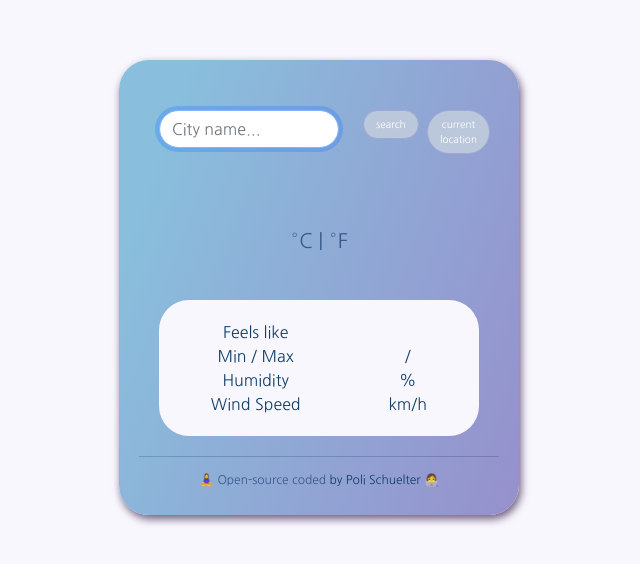
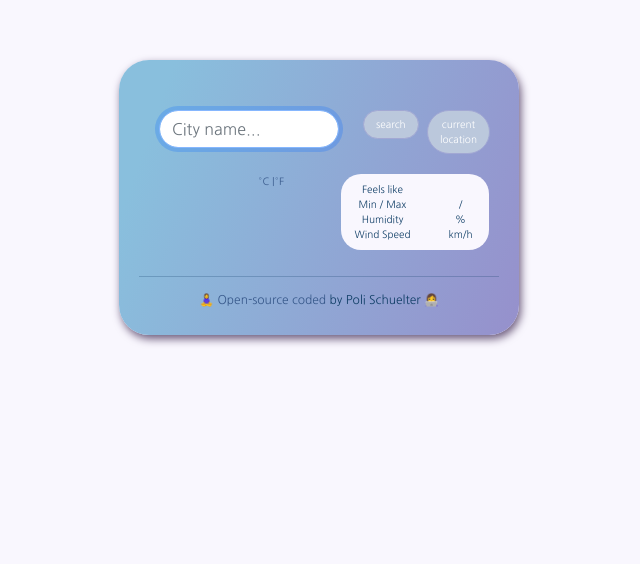
Before and after one commit to polianasc/weather-app, a plain HTML site: page index.HTML in a window 1280 px wide. Shown: the whole page, without its empty margins (321-961 px from the left). Drawn offline with nearby package versions, Linux system fonts and the light colour scheme; no server answers.

Commit message:
layout reorganization

```diff
--- a/index.HTML
+++ b/index.HTML
@@ -55,18 +55,31 @@
           </div>
         </div>
       </form>
-      <br />
+      <div class="city-day-temperature">
+        <div class="row">
+          <div class="col-6">
             <h1 id="city-result"></h1>
             <h5 id="day-time"></h5>
             <p id="description"></p>
-      <img src="" id="icon" alt="" width="150" />
-      <h3>
+            <div class="search-result-temperature">
+              <div class="row">
+                <div class="col-6">
+                  <img src="" id="icon" alt="" width="90" />
+                </div>
+                <div class="col-6">
                   <span id="temperature"></span
                   ><span class="units"
-          ><a href="#" id="celsius-link" class="active">°C </a> |
-          <a href="#" id="fahrenheit-link">°F </a>
+                    ><a href="#" id="celsius-link" class="active">°C </a> |<a
+                      href="#"
+                      id="fahrenheit-link"
+                      >°F
+                    </a>
                   </span>
-      </h3>
+                </div>
+              </div>
+            </div>
+          </div>
+          <div class="col-6">
             <div class="search-result">
               <div class="row">
                 <div class="col-7">Feels like</div>
@@ -82,6 +95,9 @@
 
                 <div class="col-7">Wind Speed</div>
                 <div class="col-5" id="wind-speed">km/h</div>
+              </div>
+            </div>
+          </div>
         </div>
       </div>
       <hr />
--- a/src/style.css
+++ b/src/style.css
@@ -12,26 +12,20 @@ form {
 }
 
 h1 {
-  font-size: 50px;
+  font-size: 25px;
   padding-bottom: 0;
-  color: white;
 }
 
-h4 {
+h5 {
   padding: 0;
-  font-size: 12px;
+  font-size: 10px;
   position: relative;
-  margin-top: -10px;
+  margin-top: 5px;
 }
 
 p {
   margin-bottom: 0;
-}
-
-h3 {
-  font-size: 50px;
-  color: #38598b;
-  text-decoration: none;
+  font-size: 15px;
 }
 
 a {
@@ -89,10 +83,11 @@ h6 {
 .search-result {
   background: #f9f7fe;
   display: block;
-  margin: 20px 20px;
-  padding: 20px;
-  border-radius: 30px;
+  margin: 10px 10px;
+  padding: 8px;
+  border-radius: 20px;
   max-width: 340px;
+  font-size: 10px;
 }
 
 .btn-outline-info {
@@ -114,5 +109,11 @@ h6 {
 .units {
   position: relative;
   top: -20px;
-  font-size: 20px;
+  font-size: 10px;
 }
+
+.search-result-temperature {
+  font-size: 30px;
+  color: #38598b;
+  text-decoration: none;
+}
```
Lines whose indentation alone changed are shown as unchanged.
